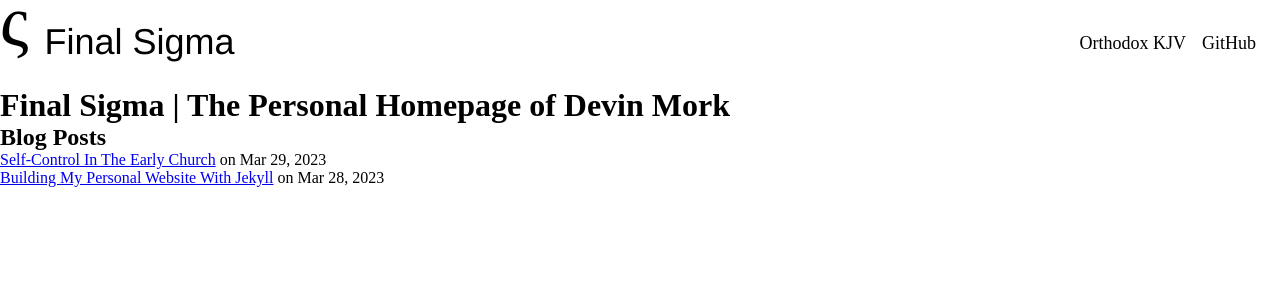
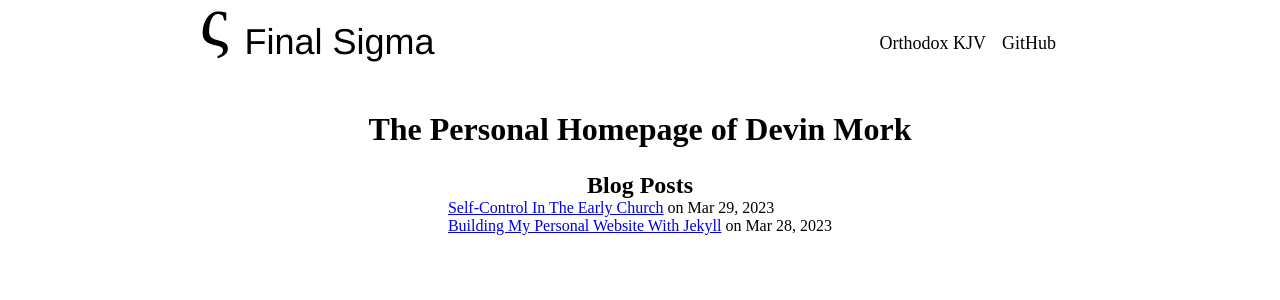
Before and after one commit to Demo318/my-personal-website, a Jekyll site: the page built from index.markdown, in a window 1280 px wide. Shown: the top 300 px of the page. Built offline with Jekyll 4.4.1, drawn with Linux system fonts in a browser that asks for light colours.

Commit message:
Style main body section

```diff
--- a/_layouts/base.html
+++ b/_layouts/base.html
@@ -25,12 +25,12 @@
   </head>
   <body>
       {% include header.html %}
-      <main>
-        <h1>{{ site.title }}</h1>
+      <div class="main">
+        <h1>The Personal Homepage of Devin Mork</h1>
         {{ content }}
 
 
-      </main>
+      </div>
       {% include comments.html %}
   </body>
 </html>
--- a/assets/css/styles.css
+++ b/assets/css/styles.css
@@ -23,14 +23,16 @@ ul {
 body,
 #home-button,
 header,
-.header-links {
+.header-links,
+.main {
   display: flex;
 }
 
 
 /* all items that need flex-direction: column */
 
-body {
+body,
+.main {
   flex-direction: column;
 }
 
@@ -42,8 +44,11 @@ body {
   width: 100%;
 }
 
+/* header styles */
 header {
   justify-content: space-between;
+  padding-left: 200px;
+  padding-right: 200px;
 }
 
 #home-button {
@@ -76,3 +81,16 @@ header {
   text-decoration: none;
   color: black;
 }
+
+/* main styles */
+
+.main {
+  max-width: 60%;
+  align-items: center;
+  margin-left: auto;
+  margin-right: auto;
+}
+
+.main > h1 {
+  padding: 24px 0px;
+}
```
